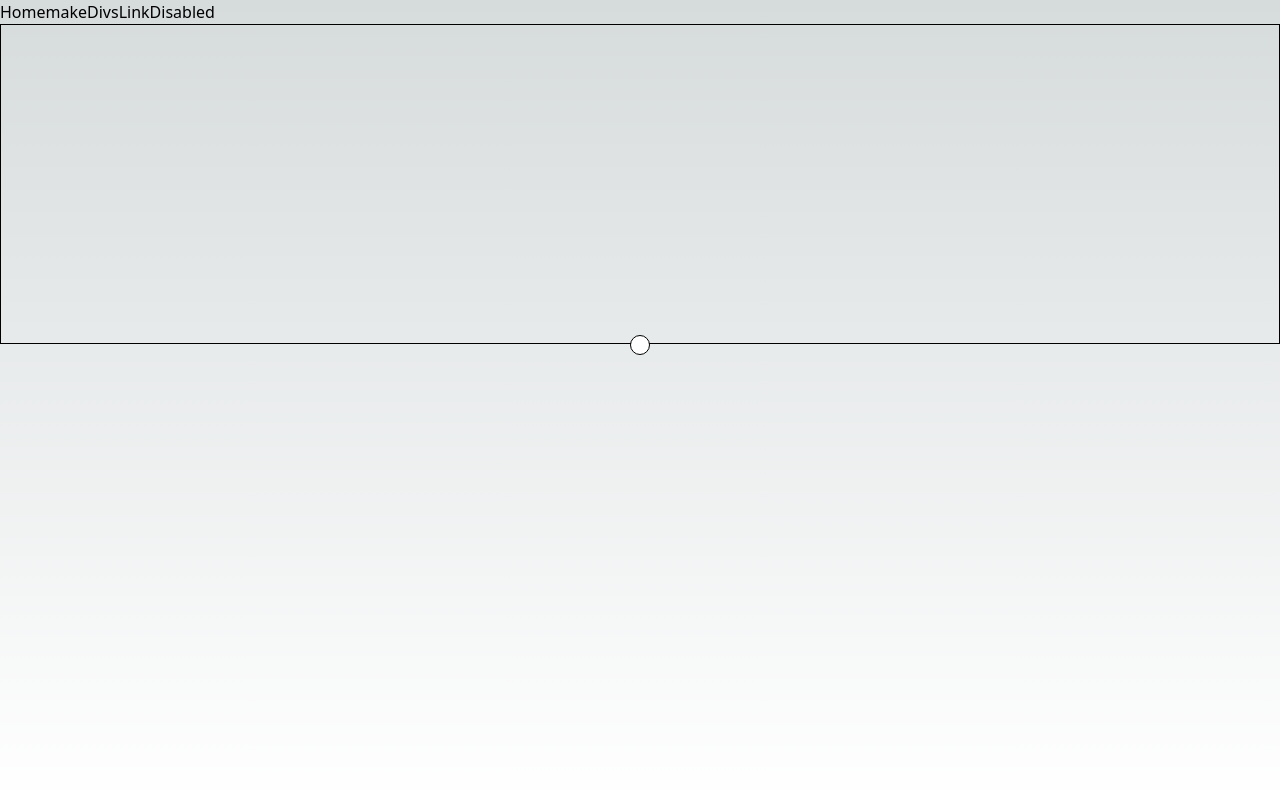
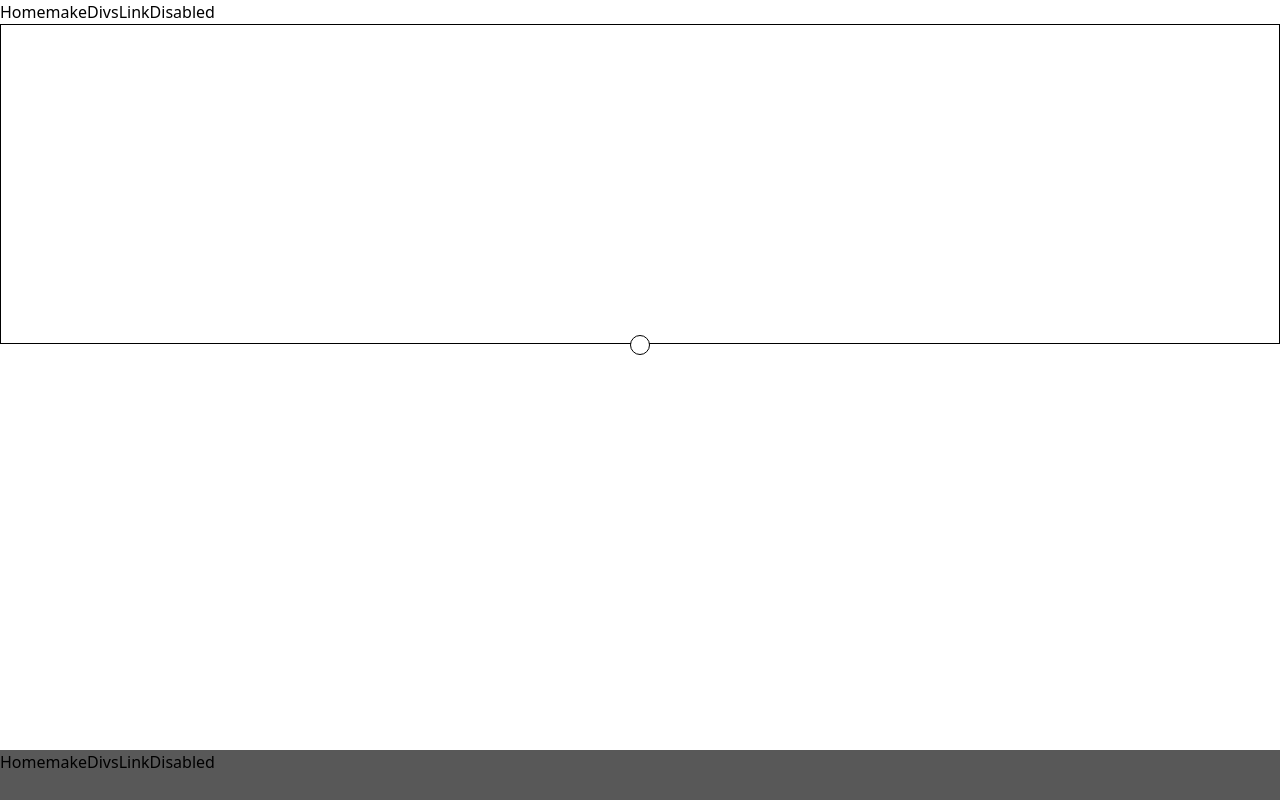
Before and after one commit to luc-ky-khuu/TermPush, a Next.js app: page /makeDivs in a window 1280 px wide. Built offline with nearby package versions, Linux system fonts and the light colour scheme.

Commit message:
issue-2: made footer

```diff
--- /dev/null
+++ b/src/components/footer.tsx
@@ -0,0 +1,20 @@
+export default function Footer({props}: any) {
+    return (
+        <div className="footer container">
+            <ul className="flex">
+                <li className="mr-6">
+                    <a className="text-blue-500 hover:text-blue-800" href="/">Home</a>
+                </li>
+                <li className="mr-6">
+                    <a className="text-blue-500 hover:text-blue-800" href="/makeDivs">makeDivs</a>
+                </li>
+                <li className="mr-6">
+                    <a className="text-blue-500 hover:text-blue-800" href="#">Link</a>
+                </li>
+                <li className="mr-6">
+                    <a className="text-gray-400 cursor-not-allowed" href="#">Disabled</a>
+                </li>
+            </ul>
+        </div>
+    )
+}
--- a/src/components/layout.tsx
+++ b/src/components/layout.tsx
@@ -1,18 +1,22 @@
+import { useEffect } from 'react'
+import Footer from './footer'
 import Head from './head'
 import NavBar from './navbar'
 
-export default function RootLayout({
-	children,
-}: {
-	children: React.ReactNode
-}) {
+export default function RootLayout({ children }: { children: React.ReactNode }) {
+	useEffect(() => {
+		document.querySelector('body')?.classList.add('container')
+		document.querySelector('body')?.classList.add('mx-auto')
+		document.querySelector('body')?.classList.add('justify-center')
+	})
 	return (
 	<>
 		<Head />
-		<div className='container mx-auto'>
+		<main className='container bg-white mx-auto h-full'>
 			<NavBar></NavBar>
-			<main>{children}</main>
-		</div>
+			<div>{children}</div>
+			<Footer></Footer>
+		</main>
 	</>
 	)
 }
--- a/src/styles/globals.css
+++ b/src/styles/globals.css
@@ -81,6 +81,12 @@
     padding: 0;
     margin: 0;
 }
+body {
+    background-color: white;
+}
+main {
+    padding-bottom: 62px;
+}
 
 html,
 body {
@@ -88,23 +94,20 @@ body {
     overflow-x: hidden;
 }
 
-body {
-    color: rgb(var(--foreground-rgb));
-    background: linear-gradient(
-            to bottom,
-            transparent,
-            rgb(var(--background-end-rgb))
-        )
-        rgb(var(--background-start-rgb));
-    height: 100vh;
-}
-
 .insert-icon {
     border: solid 1px black;
     position: relative;
     height: 20px;
     width: 20px;
-    margin: -12px;
+    bottom: -12px;
+}
+
+.footer {
+    position: fixed;
+    bottom: 0;
+    width: 100%;
+    height: 50px;
+    background-color: rgb(88, 88, 88);
 }
 
 a {
@@ -149,7 +152,6 @@ a {
     position: relative;
     margin: 0;
     padding: 1rem;
-    background-color: rgba(var(--callout-rgb), 0.5);
     border: 1px solid rgba(var(--callout-border-rgb), 0.3);
     border-radius: var(--border-radius);
 }
--- a/src/styles/makeDivs.module.css
+++ b/src/styles/makeDivs.module.css
@@ -2,4 +2,5 @@
     width: 100%;
     min-height: 40vh;
     border: 1px solid black;
+    background-color: white;
 }
```
Also changed, not shown: src/components/test.tsx (deleted), 1 other file (tests, documents, lock files or other folders).
